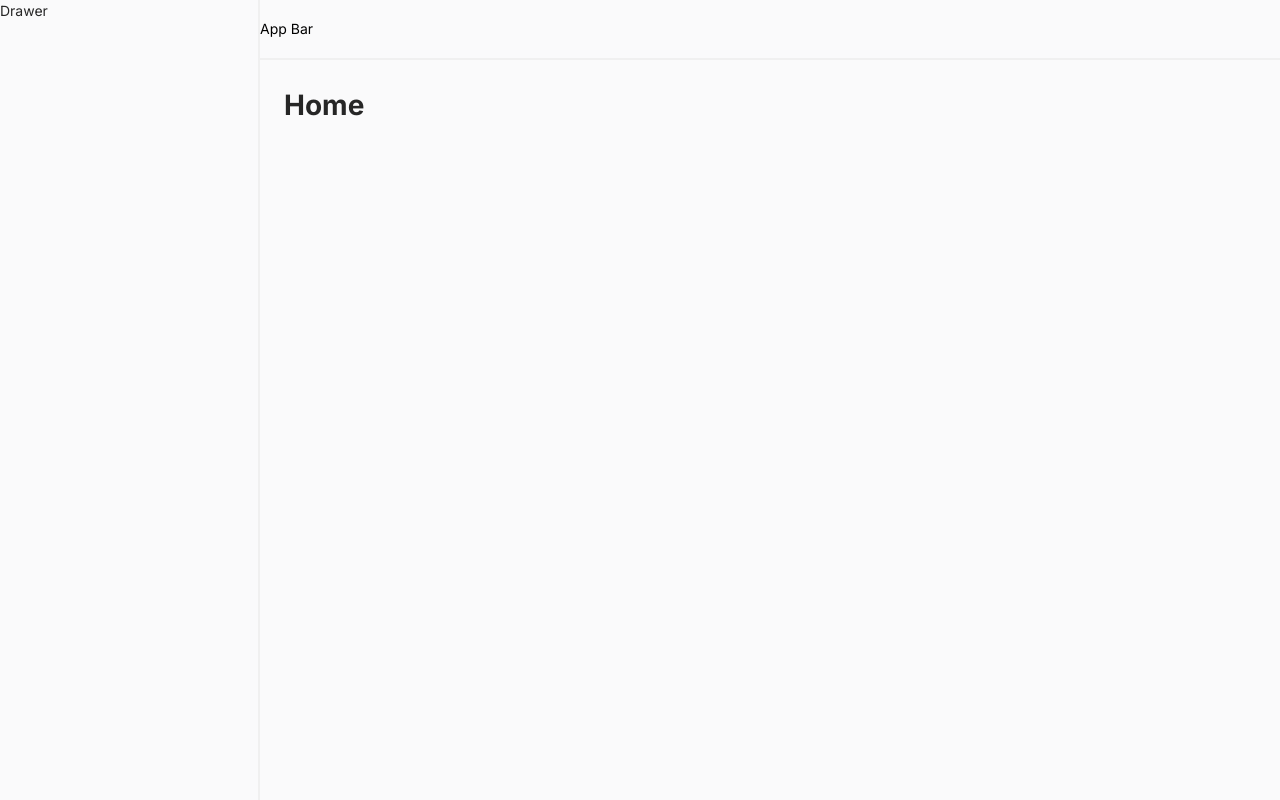
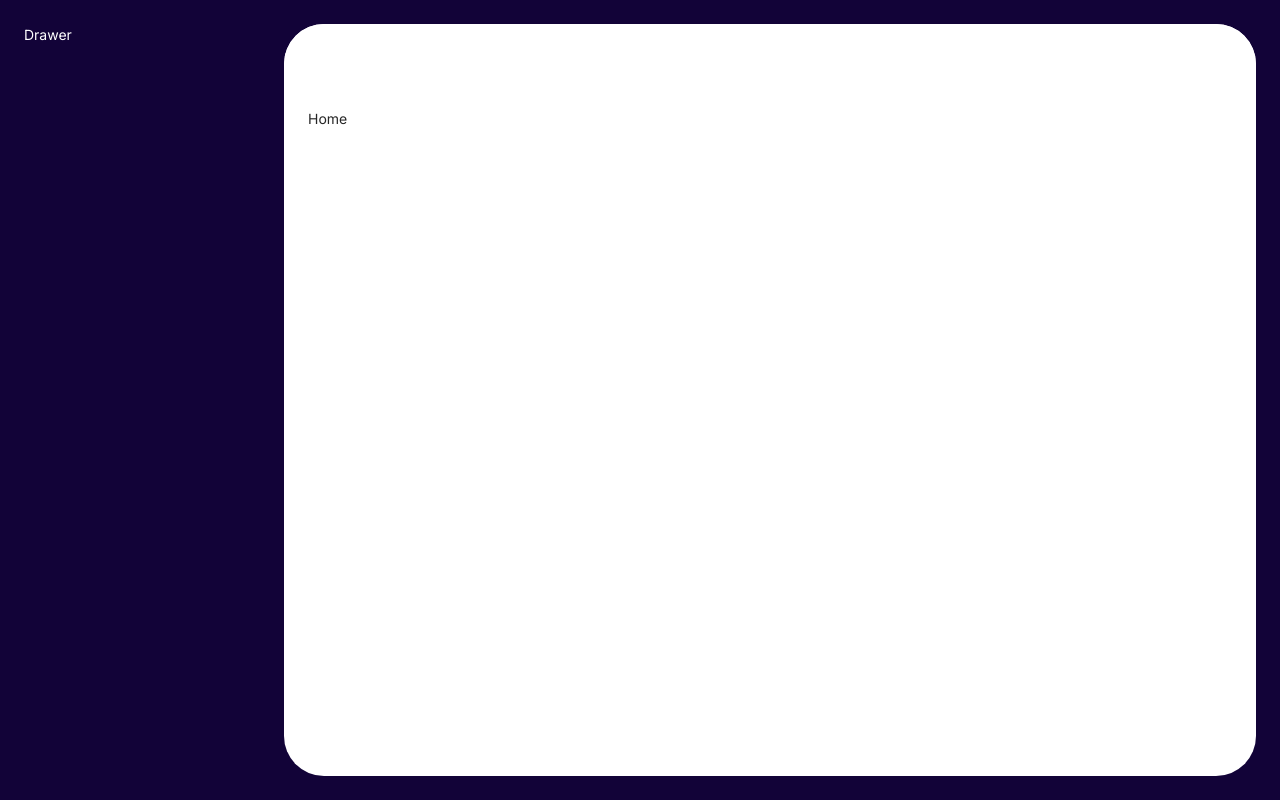
Before and after one commit to Ivisonj/IEvent-Frontend, a Next.js app in the folder ievent-frontend/: page /user/home in a window 1280 px wide. Built offline with nearby package versions, Linux system fonts and the light colour scheme; a web font is replaced by a local one.

Commit message:
refactor: layout refactoring

```diff
--- a/ievent-frontend/src/app/user/home/page.tsx
+++ b/ievent-frontend/src/app/user/home/page.tsx
@@ -1,5 +1,7 @@
+import { Box } from '@mui/material'
+
 const Home = () => {
-  return <h1>Home</h1>
+  return <Box>Home</Box>
 }
 
 export default Home
--- /dev/null
+++ b/ievent-frontend/src/layouts/mainLayout/drawer/drawerContent/index.tsx
@@ -0,0 +1,5 @@
+const DrawerContent = () => {
+  return <h1>Drawer Content</h1>
+}
+
+export default DrawerContent
--- /dev/null
+++ b/ievent-frontend/src/layouts/mainLayout/drawer/drawerHeader/index.tsx
@@ -0,0 +1,5 @@
+const DrawerHeader = () => {
+  return <h1>drawer header</h1>
+}
+
+export default DrawerHeader
--- a/ievent-frontend/src/layouts/mainLayout/drawer/drawerStyled.tsx
+++ b/ievent-frontend/src/layouts/mainLayout/drawer/drawerStyled.tsx
@@ -9,8 +9,9 @@ const DrawerStyled = styled(Box)(() => {
   return {
     display: matchDownMd ? 'none' : 'block',
     width: drawerWidth,
-    height: '100vh',
-    borderRight: `2px solid ${theme.palette.divider}`,
+    height: '100%',
+    background: 'rensparent',
+    color: theme.palette.primary.contrastText,
     transition: theme.transitions.create('width', {
       easing: theme.transitions.easing.sharp,
       duration: theme.transitions.duration.enteringScreen,
--- a/ievent-frontend/src/layouts/mainLayout/header/appBarStyled.tsx
+++ b/ievent-frontend/src/layouts/mainLayout/header/appBarStyled.tsx
@@ -1,24 +1,18 @@
 import { useTheme, useMediaQuery } from '@mui/material'
 import { styled } from '@mui/material/styles'
 import AppBar from '@mui/material/AppBar'
-
-import { drawerWidth } from '@/config'
 
 const AppBarStyled = styled(AppBar)(() => {
   const theme = useTheme()
   const matchDownMd = useMediaQuery(theme.breakpoints.down('lg'))
   return {
-    width: matchDownMd ? '100%' : `calc(100% - ${drawerWidth}px)`,
-    height: 60,
+    position: matchDownMd ? 'fixed' : 'relative',
+    width: '100%',
+    height: '8%',
     display: 'flex',
     justifyContent: 'center',
     boxShadow: 'none',
-    background: 'transparent',
-    borderBottom: matchDownMd ? 'none' : `2px solid ${theme.palette.divider}`,
-    transition: theme.transitions.create(['width', 'margin'], {
-      easing: theme.transitions.easing.sharp,
-      duration: theme.transitions.duration.leavingScreen,
-    }),
+    backgroundColor: theme.palette.common.white,
   }
 })
 
--- a/ievent-frontend/src/layouts/mainLayout/header/index.tsx
+++ b/ievent-frontend/src/layouts/mainLayout/header/index.tsx
@@ -1,11 +1,8 @@
+import { Box } from '@mui/material'
 import AppBarStyled from './appBarStyled'
 
 const Header = () => {
-  return (
-    <AppBarStyled>
-      <p style={{ color: '#000' }}>App Bar</p>
-    </AppBarStyled>
-  )
+  return <AppBarStyled>header</AppBarStyled>
 }
 
 export default Header
--- a/ievent-frontend/src/layouts/mainLayout/index.tsx
+++ b/ievent-frontend/src/layouts/mainLayout/index.tsx
@@ -1,5 +1,6 @@
 import { Box, useMediaQuery, useTheme } from '@mui/material'
 
+import { drawerWidth } from '@/config'
 import Header from './header'
 import Drawer from './drawer'
 import BottomNavigationComponent from './bottomNavigation'
@@ -8,14 +9,42 @@ const MainLayout = ({ children }: { children: React.ReactNode }) => {
   const theme = useTheme()
   const matchDownMd = useMediaQuery(theme.breakpoints.down('lg'))
   return (
-    <Box sx={{ display: 'flex', width: '100%' }}>
-      <Header />
+    <Box
+      sx={{
+        display: 'flex',
+        width: '100%',
+        height: '100vh',
+        p: matchDownMd ? 0 : 3,
+        backgroundColor: theme.palette.primary.darker,
+      }}
+    >
       <Drawer />
       <Box
-        component="main"
-        sx={{ width: '100%', flexGrow: 1, mt: '60px', p: { xs: 2, sm: 3 } }}
+        sx={{
+          display: 'flex',
+          flexDirection: 'column',
+          width: matchDownMd ? '100%' : `calc(100% - ${drawerWidth}px)`,
+          backgroundColor: theme.palette.common.white,
+          overflow: 'hidden',
+          borderRadius: '40px',
+          transition: theme.transitions.create(['width', 'margin'], {
+            easing: theme.transitions.easing.sharp,
+            duration: theme.transitions.duration.leavingScreen,
+          }),
+        }}
       >
-        {children}
+        <Header />
+        <Box
+          component="main"
+          sx={{
+            width: '100%',
+            height: '92%',
+            flexGrow: 1,
+            p: { xs: 2, sm: 3 },
+          }}
+        >
+          {children}
+        </Box>
       </Box>
       {matchDownMd && <BottomNavigationComponent />}
     </Box>
--- a/ievent-frontend/src/themes/palette.tsx
+++ b/ievent-frontend/src/themes/palette.tsx
@@ -5,7 +5,7 @@ import { presetPalettes } from '@ant-design/colors'
 import ThemeOption, { CustomColors } from './theme'
 
 const Palette = (mode: PaletteMode) => {
-  const colors = presetPalettes;
+  const colors = presetPalettes
 
   const greyPrimary = [
     '#ffffff',
@@ -34,7 +34,7 @@ const Palette = (mode: PaletteMode) => {
         black: '#000',
         white: '#fff',
       },
-      ...paletteColor as CustomColors,
+      ...(paletteColor as CustomColors),
       text: {
         primary: paletteColor.grey[700],
         secondary: paletteColor.grey[500],
--- a/ievent-frontend/src/themes/theme/index.tsx
+++ b/ievent-frontend/src/themes/theme/index.tsx
@@ -1,15 +1,10 @@
 export interface CustomColors {
   primary: {
     lighter: string
-    100: string
-    // 200: string;
     light: string
-    // 400: string;
     main: string
     dark: string
-    700: string
     darker: string
-    900: string
     contrastText: string
   }
   secondary: {
@@ -66,7 +61,7 @@ export interface CustomColors {
 }
 
 const Theme = (colors: any): CustomColors => {
-  const { blue, red, gold, cyan, green, grey } = colors
+  const { cyan, purple, red, gold, green, grey } = colors
   const greyColors = {
     0: grey[0],
     50: grey[1],
@@ -90,16 +85,11 @@ const Theme = (colors: any): CustomColors => {
 
   return {
     primary: {
-      lighter: blue[0],
-      100: blue[1],
-      // 200: blue[2],
-      light: blue[3],
-      // 400: blue[4],
-      main: blue[5],
-      dark: blue[6],
-      700: blue[7],
-      darker: blue[8],
-      900: blue[9],
+      lighter: purple[0],
+      light: purple[2],
+      main: purple[4],
+      dark: purple[7],
+      darker: purple[9],
       contrastText,
     },
     secondary: {
```
Also changed, not shown: ievent-frontend/src/themes/typography.tsx (+52 -53 lines).
